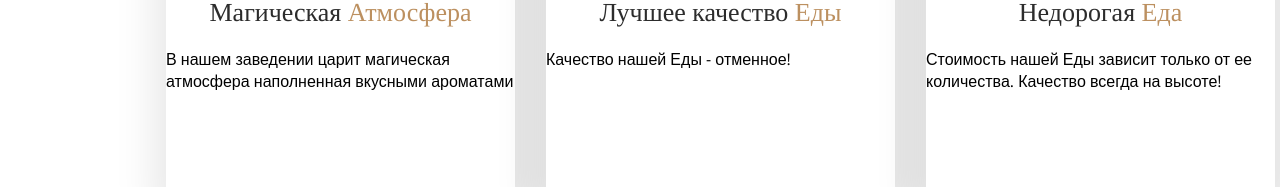
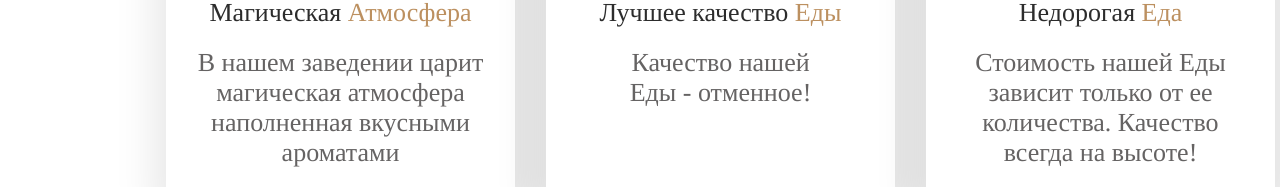
Before and after one commit to IgorLutoshkin/My-portfolio, a plain HTML site: page Our restaurant/index.html in a window 1280 px wide. Shown: the part 834-1021 px from the top of the page. Drawn offline with nearby package versions, Linux system fonts and the light colour scheme.

Commit message:
'feat: add intro__card-desc/css'

```diff
--- a/Our restaurant/css/style.css
+++ b/Our restaurant/css/style.css
@@ -307,7 +307,18 @@ a {
   line-height: 30px;
   color: #2c2c2c;
 }
-.intro__card-title_bronze{
-  color: #BC9060;
+.intro__card-title_bronze {
+  color: #bc9060;
+}
+.intro__card-desc {
+  width: 330px;
+  margin: 0 auto;
+  font-family: "Tinos";
+  font-style: normal;
+  font-weight: 400;
+  font-size: 26px;
+  line-height: 30px;
+  text-align: center;
+  color: #656363;
 }
 /* end intro */
--- a/Our restaurant/index.html
+++ b/Our restaurant/index.html
@@ -120,7 +120,7 @@
           Лучшее качество
           <span class="intro__card-title intro__card-title_bronze"> Еды </span>
         </h2>
-        <p class="intro__card-desc">Качество нашей Еды - отменное!</p>
+        <p class="intro__card-desc">Качество нашей <br> Еды - отменное!</p>
       </div>
       <div class="intro__card">
         <img
@@ -133,7 +133,7 @@
           <span class="intro__card-title intro__card-title_bronze">Еда</span>
         </h2>
         <p class="intro__card-desc">
-          Стоимость нашей Еды зависит только от ее количества. Качество всегда
+          Стоимость нашей Еды зависит только от ее количества. Качество <br> всегда
           на высоте!
         </p>
       </div>
```
